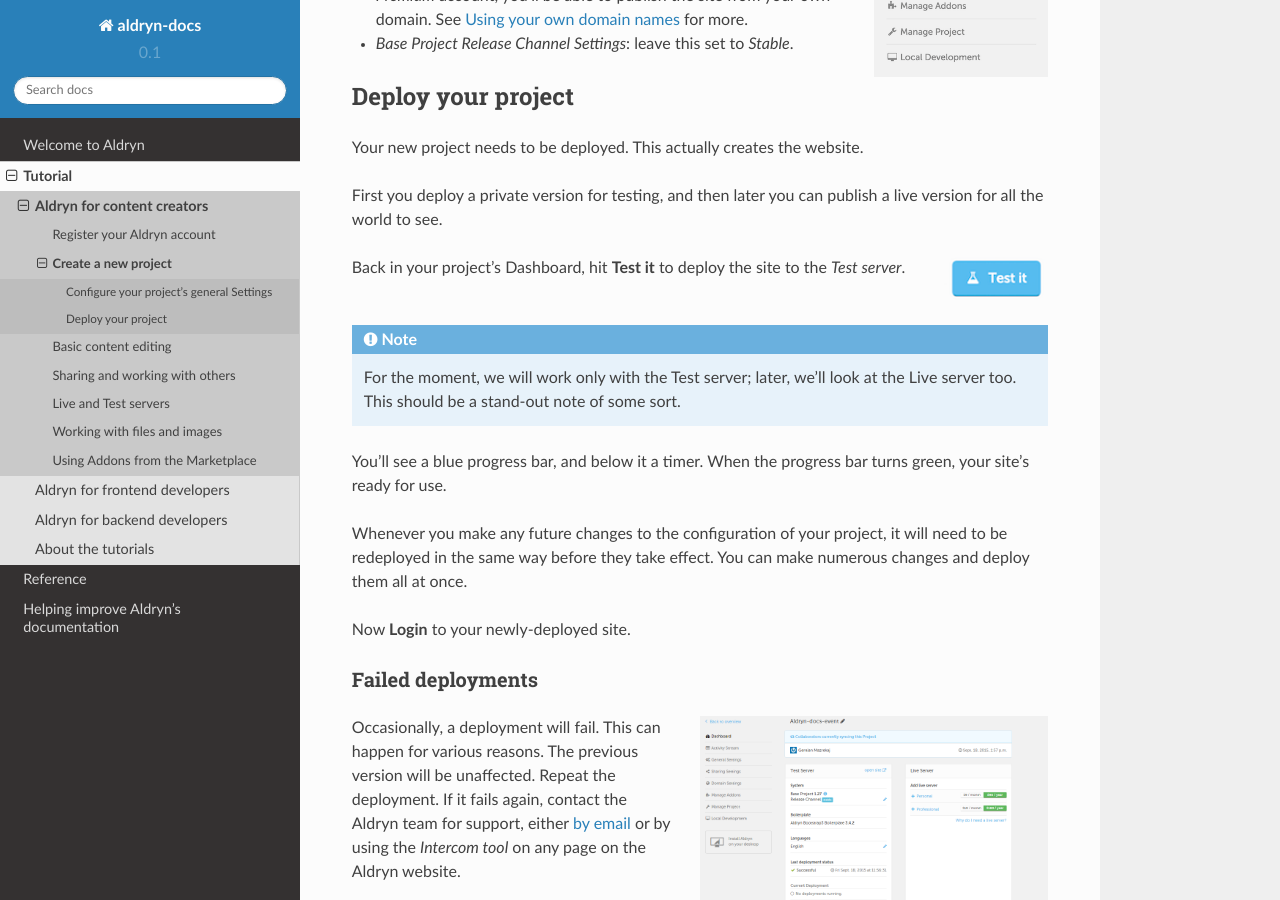
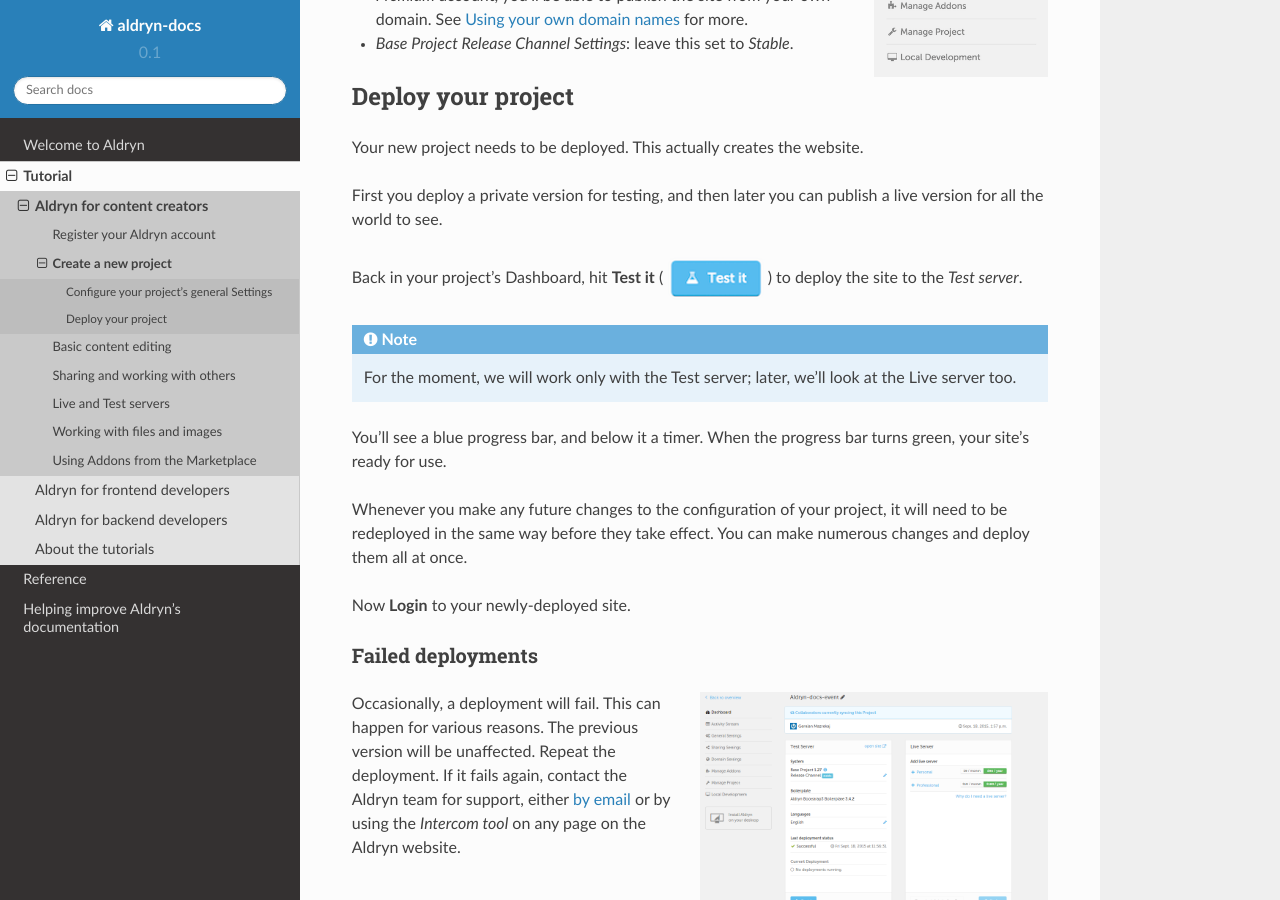
Before and after one commit to aldryn/aldryn-docs, a Sphinx documentation site: the page built from docs/tutorial/web/create-new-project.rst, in a window 1280 px wide and 900 px high, scrolled down 880 px. Built offline with Sphinx 7.4.7 and the Read the Docs theme 2.0.0, drawn with Linux system fonts in a browser that asks for light colours.

Commit message:
Minor improvements to web tutorial

```diff
--- a/docs/tutorial/web/create-new-project.rst
+++ b/docs/tutorial/web/create-new-project.rst
@@ -51,16 +51,17 @@
 First you deploy a private version for testing, and then later you can publish a live version for
 all the world to see.
 
-.. image:: images/test_it.png
+.. |test_it| image:: images/test_it.png
    :alt: The 'test it' button
-   :align: right
    :width: 15%
 
-Back in your project's Dashboard, hit **Test it** to deploy the site to the *Test server*.
+Back in your project's Dashboard, hit **Test it** (|test_it|) to deploy the site to the *Test
+server*.
 
-.. NOTE::
+.. note::
+
    For the moment, we will work only with the Test server; later, we'll look at the Live server
-   too. This should be a stand-out note of some sort.
+   too.
 
 You'll see a blue progress bar, and below it a timer. When the progress bar turns green, your
 site's ready for use.
--- a/docs/tutorial/web/live-and-test-servers.rst
+++ b/docs/tutorial/web/live-and-test-servers.rst
@@ -66,7 +66,7 @@
 Go live
 =======
 
-When you're ready to publish your site, hit **Go live** - |go-live|. Your site will go through the
+When you're ready to publish your site, hit **Go live** (|go-live|). Your site will go through the
 familiar deployment process, but this time on the live rather than the test server.
 
 .. |go-live| image:: images/golive.png
```
